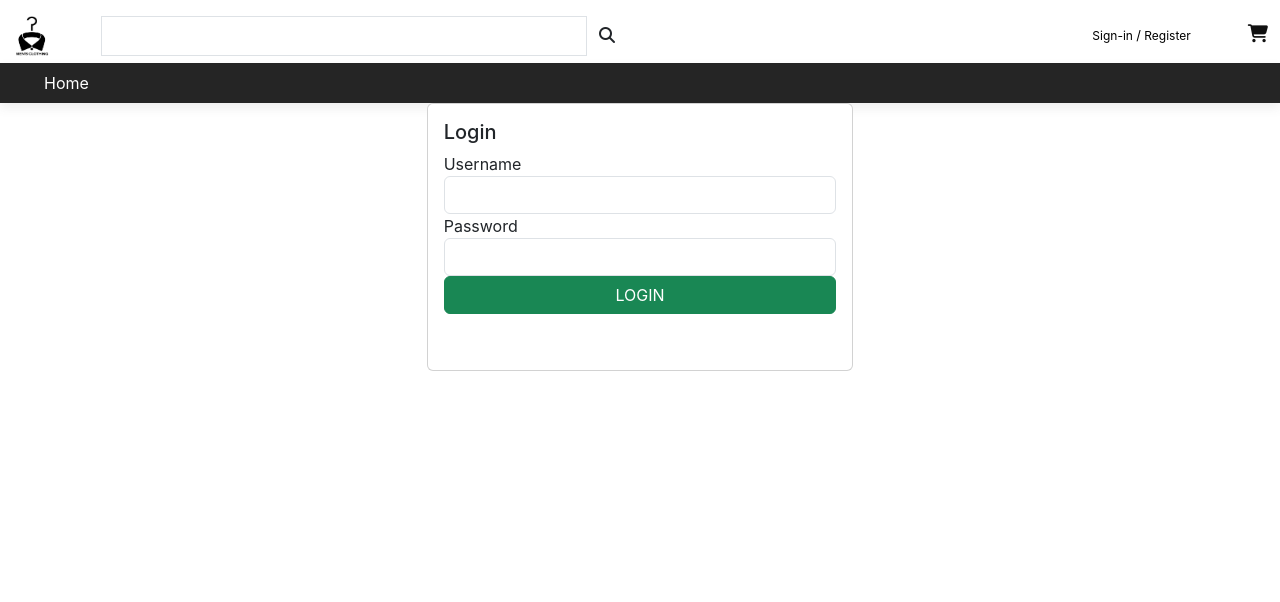
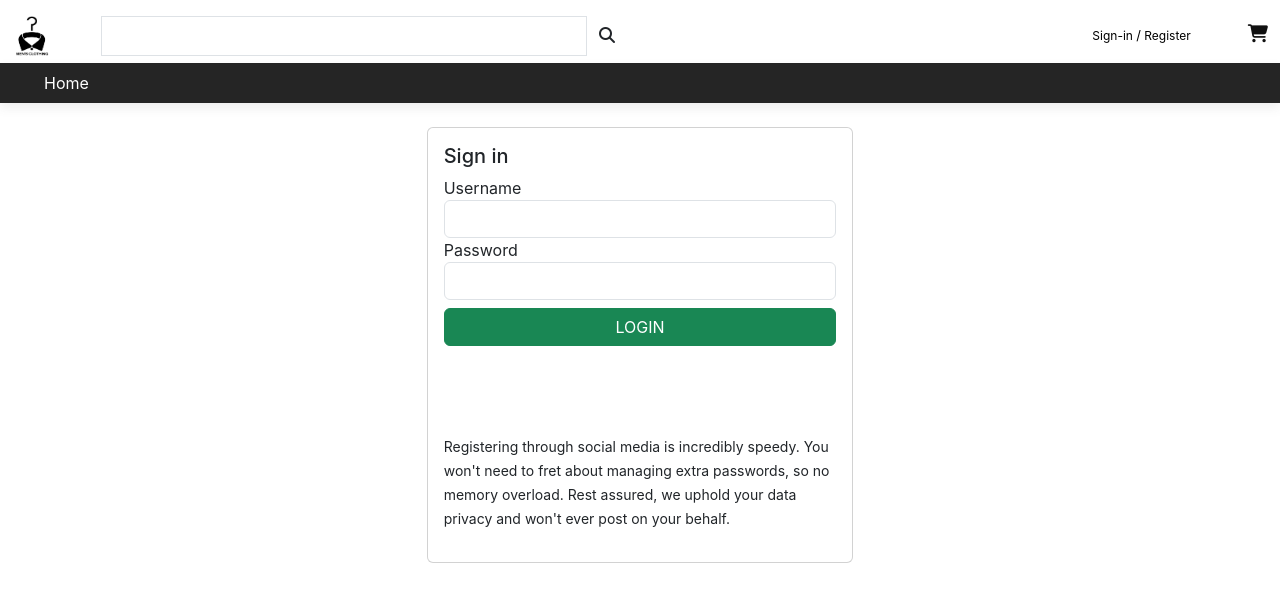
Before and after one commit to EnesDaca/clothingstore, a React (Create React App) app: page /login in a window 1280 px wide. Shown: the top 602 px of the page. Built offline with nearby package versions, Linux system fonts and the light colour scheme.

Commit message:
typo Fixes around components

```diff
--- a/src/components/Cart/index.js
+++ b/src/components/Cart/index.js
@@ -39,7 +39,7 @@ const Cart = () => {
   return (
     <div className="container">
       <div className="row">
-        <div className="col-lg-12">
+        <div className="col-lg-12 mt-3">
           {cart.item.length === 0 ? (
             <div className="alert alert-info">
               Your cart is empty.{" "}
@@ -72,6 +72,7 @@ const Cart = () => {
                     <td>
                       <div>
                         <span
+                          className="p-2"
                           onClick={() =>
                             item.quantity <= 1 ? null : updateCart(item, "sub")
                           }
@@ -79,7 +80,10 @@ const Cart = () => {
                           <i className="fa fa-minus" />
                         </span>
                         <input value={item.quantity} disabled />
-                        <span onClick={() => updateCart(item, "add")}>
+                        <span
+                          className="p-2"
+                          onClick={() => updateCart(item, "add")}
+                        >
                           <i className="fa fa-plus" />
                         </span>
                       </div>
@@ -108,14 +112,15 @@ const Cart = () => {
           )}
         </div>
         <div className="col-lg-4 col-md-4 offset-md-2 offset-lg-2">
-          <div className="alert alert-warning mb-2">
+          <div className="alert alert-warning mb-2 mt-4">
             <h6>Cart Total</h6>
             <ul>
               <li style={{ color: "#000" }}>
                 Total :{" "}
-                <span>{`$ ${parseFloat(cart.itemPriceTotal).toFixed(2)}`}</span>
+                <span>{`€ ${parseFloat(cart.itemPriceTotal).toFixed(2)}`}</span>
               </li>
             </ul>
+            <div className="d-flex justify-content-between">
               {userdetails ? (
                 <button className="btn btn-warning">{`Proceed`}</button>
               ) : (
@@ -128,7 +133,7 @@ const Cart = () => {
                 </Link>
               )}
               {cart.item.length === 0 ? (
-              <button className="btn btn-warning mr-10" disabled>
+                <button className="btn btn-warning" disabled>
                   Pay with PayPal
                 </button>
               ) : (
@@ -150,6 +155,7 @@ const Cart = () => {
                   />
                 </div>
               )}
+            </div>
             {paymentSuccess && (
               <div
                 className="alert alert-success"
--- a/src/components/Header/index.js
+++ b/src/components/Header/index.js
@@ -45,7 +45,7 @@ const Header = () => {
                 {!userdetails ? (
                   <div className="header__right__auth">
                     <Link to="./login">Sign-in</Link>
-                    <Link> Register</Link>
+                    <Link to="./login"> Register</Link>
                   </div>
                 ) : (
                   <div className="header__right__auth">
--- a/src/components/Login/index.js
+++ b/src/components/Login/index.js
@@ -6,24 +6,24 @@ import jwt_decode from "jwt-decode";
 import { useNavigate, useLocation } from "react-router-dom";
 
 const Login = () => {
-  const location = useLocation();
+  // const location = useLocation();
   const navigate = useNavigate();
   // const redirectToNewPath = () => {
   //   navigate("/login");
   // };
 
-  const item = location.state;
+  // const item = location.state;
   const dispatch = useDispatch();
   const [isLoggedIn, setIsLoggedIn] = useState(false);
 
   return (
     <div>
-      {isLoggedIn && item?.redirectto && navigate(item.redirectto)}
+      {isLoggedIn && navigate("/")}
 
-      <div className="d-flex justify-content-center align-items-center">
+      <div className="d-flex justify-content-center align-items-center mt-4">
         <div className="card col-lg-4 col-md-6 col-sm-12">
           <div className="card-body">
-            <h5 className="card-title">Login</h5>
+            <h5 className="card-title">Sign in</h5>
             <div className="dropdown-divider"></div>
             <div className="form-group">
               <label>Username</label>
@@ -33,8 +33,8 @@ const Login = () => {
               <label>Password</label>
               <input type="password" className="form-control" />
             </div>
-            <div className="btn btn-success btn-block w-100">{`LOGIN`}</div>
-            <div className="dropdown-divider">OR</div>
+            <div className="btn btn-success btn-block w-100 mt-2">{`LOGIN`}</div>
+            <div className="dropdown-divider mt-4">OR</div>
             <GoogleOAuthProvider clientId="888457942186-jm2o779d03gspm0d0l2rp7uak2j1icc8.apps.googleusercontent.com">
               <GoogleLogin
                 className="btn-block"
@@ -54,6 +54,14 @@ const Login = () => {
                 }}
               />
             </GoogleOAuthProvider>
+            <p className="mt-4">
+              <small>
+                Registering through social media is incredibly speedy. You won't
+                need to fret about managing extra passwords, so no memory
+                overload. Rest assured, we uphold your data privacy and won't
+                ever post on your behalf.
+              </small>
+            </p>
           </div>
         </div>
       </div>
--- a/src/components/SideBar/index.js
+++ b/src/components/SideBar/index.js
@@ -115,7 +115,7 @@ const Sidebar = () => {
           <h4>Shop by price</h4>
         </div>
         <div>
-          {`Price : $${filter?.price?.min || 0}-$${filter?.price?.max || 0}`}
+          {`Price : €${filter?.price?.min || 0} - €${filter?.price?.max || 0}`}
           <div>
             <p>
               {`Min: `}
```
Lines whose indentation alone changed are shown as unchanged.
